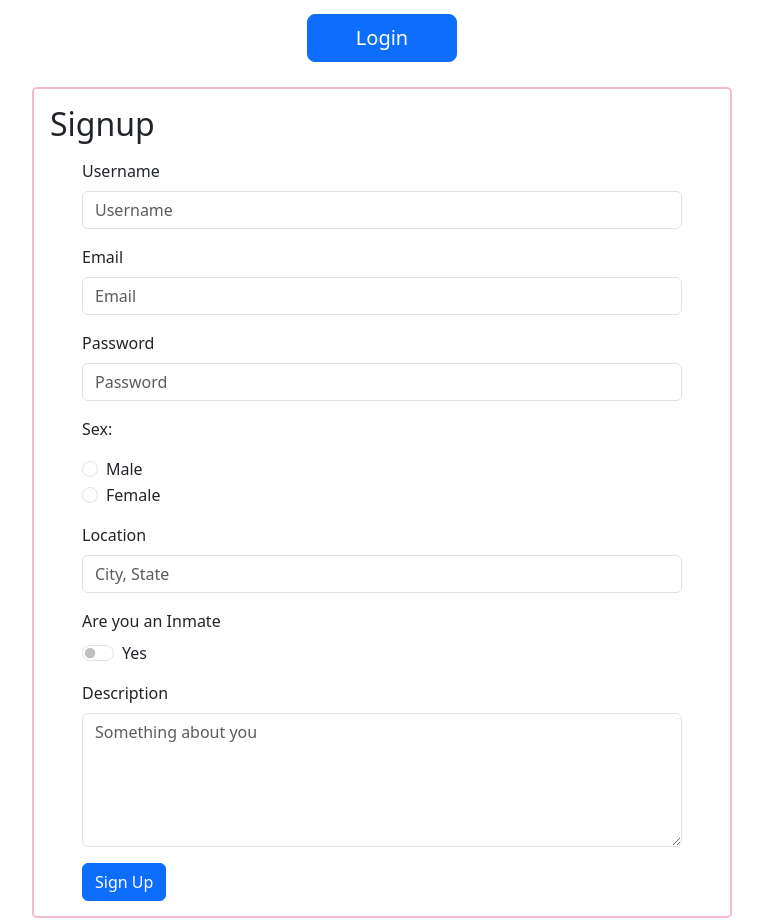
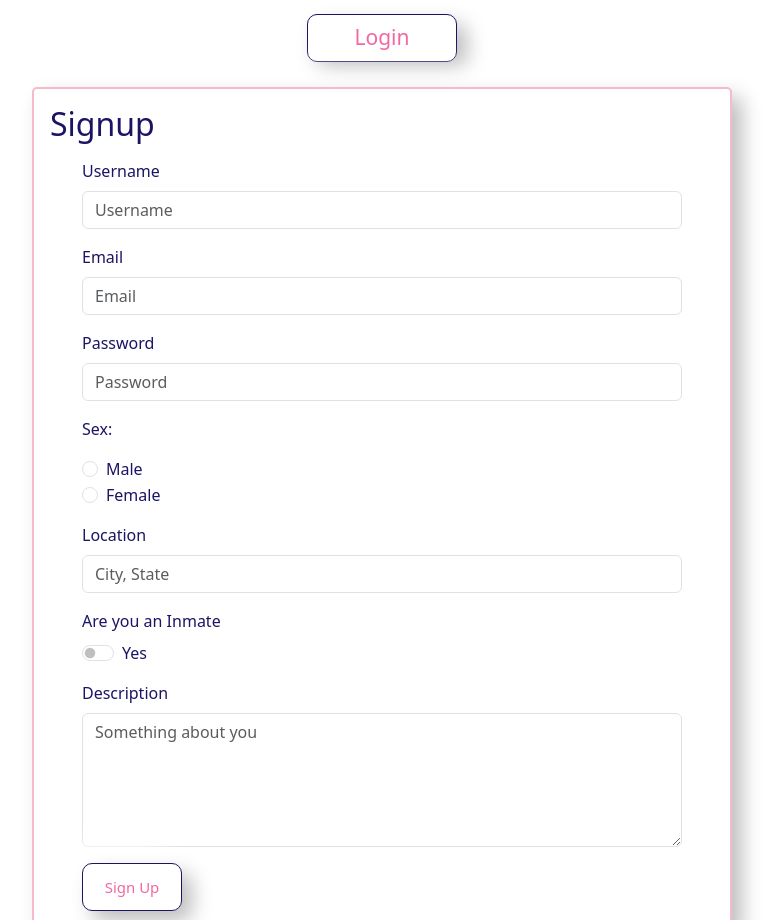
Before and after one commit to BenWhann/Cell-Mates, a React (Vite) app in the folder client/: page /signup in a window 1280 px wide. Shown: the part 214-1134 px from the top of the page, without its empty margins (258-1039 px from the left). Built offline with nearby package versions, Linux system fonts and the light colour scheme.

Commit message:
style, home, signup

```diff
--- a/client/src/components/Header.jsx
+++ b/client/src/components/Header.jsx
@@ -56,10 +56,10 @@ export default function header() {
         {Auth.loggedIn() ? (
           <Navi
             links={[
-              <Link key={1} className="nav-link" to={`/meetmates/${Auth.getProfile().data._id}`}> Match Me </Link>,
-              <Link key={2} className="nav-link" to="/userprofile"> Profile </Link>,
-              <Link key={3} className="nav-link" to={`/matchedlist/${Auth.getProfile().data._id}`}> Mates </Link>,
-              <Link key={4} className="nav-link" to="/commissary"> Send a Package </Link>
+              <Link key={1} className="nav-link navLink" to={`/meetmates/${Auth.getProfile().data._id}`}> Match Me </Link>,
+              <Link key={2} className="nav-link navLink" to="/userprofile"> Profile </Link>,
+              <Link key={3} className="nav-link navLink" to={`/matchedlist/${Auth.getProfile().data._id}`}> Mates </Link>,
+              <Link key={4} className="nav-link navLink" to="/commissary"> Send a Package </Link>
             ]}
           />
         ) : (
@@ -69,7 +69,7 @@ export default function header() {
                 Login
               </Button>
             </div>
-            <Modal show={show} onHide={handleClose}>
+            <Modal className='modFormCont' show={show} onHide={handleClose}>
               <Modal.Header closeButton>
                 <Modal.Title>Please Login</Modal.Title>
               </Modal.Header>
@@ -81,14 +81,16 @@ export default function header() {
                   </Form.Group>
                   <Form.Group className="mb-3" placeholder="password">
                     <Form.Label>Password</Form.Label>
-                    <Form.Control onChange={handleChange} type="password" name="password" autoFocus />
+                    <Form.Control onChange={handleChange} type="password" name="password" placeholder='********' autoFocus />
                   </Form.Group>
                 </Modal.Body>
                 <Modal.Footer>
-                  <button type="submit" className="btn btn-primary">Login</button>
-                  <Button variant="secondary" onClick={handleClose}>
+                  <button type="submit" className="modLoginBtn">
+                    Login
+                  </button>
+                  <button className='modExitBtn' onClick={handleClose}>
                     Exit
-                  </Button>
+                  </button>
                 </Modal.Footer>
               </Form>
             </Modal>
--- a/client/src/components/UI/Navbar.jsx
+++ b/client/src/components/UI/Navbar.jsx
@@ -1,5 +1,4 @@
 import { useState } from 'react';
-import Button from 'react-bootstrap/Button';
 import Offcanvas from 'react-bootstrap/Offcanvas';
 import Navbar from 'react-bootstrap/Navbar';
 import '../../styles/Home.css';
@@ -12,12 +11,12 @@ export default function Navi({ links }) {
 
     return(
       <div className='d-flex justify-content-center'>
-        <Button variant="primary" onClick={handleShow} size="lg">
+        <button className='menuBtn' onClick={handleShow}>
           <div className='menuIcon'></div>
           <div className='menuIcon'></div>
           <div className='menuIcon'></div>
-        </Button>
-        <Navbar.Offcanvas show={show} onClick={handleClose}>
+        </button>
+        <Navbar.Offcanvas className='canvasNav' show={show} onClick={handleClose}>
           <Offcanvas.Header closeButton>
             <Offcanvas.Title>Menu</Offcanvas.Title>
           </Offcanvas.Header>
--- a/client/src/pages/Home.jsx
+++ b/client/src/pages/Home.jsx
@@ -10,13 +10,13 @@ export default function Homepage() {
 
   return (
     <div className='d-flex justify-content-center mt-5 mx-4'>
-      <Carousel className='carouselCont' fade>
+      <Carousel indicators={false} className='carouselCont' fade>
         <Carousel.Item>
           <Link to="/signup">
             <Image className="homeImages" src={FirstImage} rounded />
             <Carousel.Caption>
               <h3>Sign Up Now!!!</h3>
-              <p>Random Caption</p>
+              <p className='qoute'>Connect in unlikely places</p>
             </Carousel.Caption>
           </Link>
         </Carousel.Item>
@@ -25,7 +25,7 @@ export default function Homepage() {
             <Image className="homeImages" src={SecondImage} rounded />
             <Carousel.Caption>
               <h3>Sign Up Now!!!</h3>
-              <p>Random Caption</p>
+              <p className='qoute'>Be the change in that someone's life</p>
             </Carousel.Caption>
           </Link>
         </Carousel.Item>
@@ -34,7 +34,7 @@ export default function Homepage() {
             <Image className="homeImages" src={ThirdImage} rounded />
             <Carousel.Caption>
               <h3>Sign Up Now!!!</h3>
-              <p>Random Caption</p>
+              <p className='qoute'>Start the process to find the one</p>
             </Carousel.Caption>
           </Link>
       </Carousel.Item>
--- a/client/src/pages/Signup.jsx
+++ b/client/src/pages/Signup.jsx
@@ -78,7 +78,7 @@ export default function signUppage(props) {
     <div className='d-flex justify-content-center'>
     <div className='signupCont'>
       <div className='m-3'>
-        <h2>Signup</h2>
+        <h2 className='suTitle'>Signup</h2>
       </div>
       <div>
         <Form onSubmit={handleFormSubmit} className='SignupForm mx-5'>
@@ -151,7 +151,7 @@ export default function signUppage(props) {
             <Form.Label>Description</Form.Label>
             <Form.Control placeholder='Something about you' name="description" as='textarea' rows={5} required onChange={handleChange}></Form.Control>
           </Form.Group>
-          <button type="submit" className="btn btn-primary">Sign Up</button>
+          <button type="submit" className="formBtn">Sign Up</button>
         </Form>
       </div>
     </div>
--- a/client/src/styles/Home.css
+++ b/client/src/styles/Home.css
@@ -1,3 +1,28 @@
+.loginBtn {
+
+    width: 100px;
+    border-radius: 10px;
+    border: 1px solid #1b1464;
+    background-color: #00000000;
+    font-size: 21px;
+    min-height: 48px;
+    line-height: 1.29;
+    color: #f267a0;
+    font-weight: 400;
+    box-shadow: 10px 10px 20px #bebebe,
+    -15px -15px 30px #ffffff
+
+}
+
+.loginBtn:hover {
+
+    background-color: #f267a0;
+    color: #1b1464;
+    box-shadow: 10px 10px 20px #fd92a6,
+    -15px -15px 30px #ffffff
+
+}
+
 .signUpCont {
 
     height: 250px;
@@ -34,9 +59,16 @@ a {
 
 }
 
+.carouselCont {
+
+    box-shadow: 10px 10px 20px #bebebe,
+               -15px -15px 30px #ffffff
+
+}
+
 .homeImages {
 
-    width: 400px;
+    width: 380px;
     height: 250px;
     border-radius: 5px;
 
@@ -45,7 +77,7 @@ a {
 .cellCont {
 
     position: absolute;
-    left: 414px;
+    left: 112px;
     top: 15px;
 
 }
@@ -53,10 +85,11 @@ a {
 .mateCont {
 
     position: absolute;
-    right: 368px;
+    right: 70px;
     top: 70px;
 
 }
+
 .cellTitle {
 
     font-size: 70px;
@@ -75,17 +108,113 @@ a {
 
 }
 
+.modFormCont {
+
+    color: #1b1464;
+
+}
+
+.modLoginBtn, .modExitBtn {
+
+    width: 100px;
+    border-radius: 10px;
+    font-size: 16px;
+    min-height: 48px;
+    line-height: 1.29;
+    font-weight: 400;
+
+}
+
+.modLoginBtn {
+
+    border: 1px solid #1b1464;
+    background-color: #00000000;
+    color: #f267a0;
+
+}
+
+.modLoginBtn:hover {
+
+    background-color: #f267a0;
+    color: #1b1464;
+
+}
+
+.modExitBtn {
+
+    border: 1px solid #f267a0;
+    background-color: #1b1464;
+    color: #ffffff;
+
+}
+
+.modExitBtn:hover {
+
+    background-color: #00000000;
+    color: #f267a0;
+
+}
+
+.menuBtn {
+
+    width: 70px;
+    border-radius: 10px;
+    border: 1px solid #1b1464;
+    background-color: #00000000;
+    font-size: 21px;
+    min-height: 48px;
+    line-height: 1.29;
+    color: #f267a0;
+    font-weight: 400;
+    box-shadow: 10px 10px 20px #bebebe,
+    -15px -15px 30px #ffffff
+
+}
+
+.menuBtn:hover {
+
+    background-color: #f267a0;
+    color: #1b1464;
+    box-shadow: 10px 10px 20px #fd92a6,
+    -15px -15px 30px #ffffff
+
+}
+
 .menuIcon {
 
     width: 35px;
     height: 4px;
-    background-color: black;
+    background-color: #1b1464;
     border-radius: 3px;
-    margin: 6px 0;
+    margin: 6px 10px;
 
 }
 
-@media screen and (max-width: 768px) {
+.canvasNav {
+
+    color: #1b1464;
+
+}
+
+.navLink:hover {
+
+    color: #f267a0;
+
+}
+
+@media screen and (min-width: 768px) {
+
+    h3 {
+
+        font-size: 60px;
+
+    }
+
+    .qoute {
+
+        font-size: 25px;
+
+    }
 
     .carouselCont {
 
@@ -119,7 +248,7 @@ a {
 
 }
 
-@media screen and (max-width: 427px) {
+@media screen and (min-width: 1024px) {
 
     .homeImages {
 
--- a/client/src/styles/Signup.css
+++ b/client/src/styles/Signup.css
@@ -1,3 +1,41 @@
+.suTitle, .SignupForm {
+
+    color: #1b1464;
+
+}
+
+.signupCont {
+
+    width: 700px;
+
+}
+
+.formBtn {
+
+    width: 100px;
+    outline: none;
+    border-radius: 10px;
+    border: 1px solid #1b1464;
+    background-color: #00000000;
+    font-size: 15px;
+    min-height: 48px;
+    line-height: 1.29;
+    color: #f267a0;
+    font-weight: 400;
+    box-shadow: 10px 10px 20px #bebebe,
+    -15px -15px 30px #ffffff
+
+}
+
+.formBtn:hover {
+
+    background-color: #f267a0;
+    color: #1b1464;
+    box-shadow: 10px 10px 20px #fd92a6,
+    -15px -15px 30px #ffffff
+
+}
+
 @media screen and ( min-width: 767px ) {
 
     .signupCont {
@@ -6,6 +44,8 @@
         border-radius: 5px;
         margin: 25px 11px 0px 11px;
         padding-bottom: 15px;
+        box-shadow: 10px 10px 20px #bebebe,
+        -15px -15px 30px #ffffff
 
     }
 
@@ -20,6 +60,8 @@
         margin: 25px 11px 0px 11px;
         padding-bottom: 15px;
         width: 700px;
+        box-shadow: 10px 10px 20px #bebebe,
+        -15px -15px 30px #ffffff
 
     }
 
```
